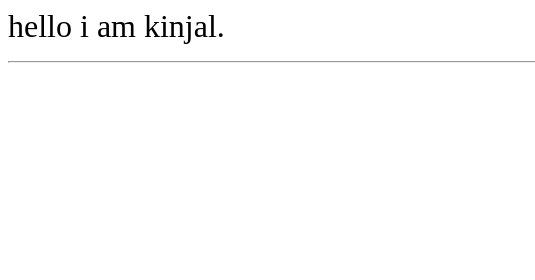
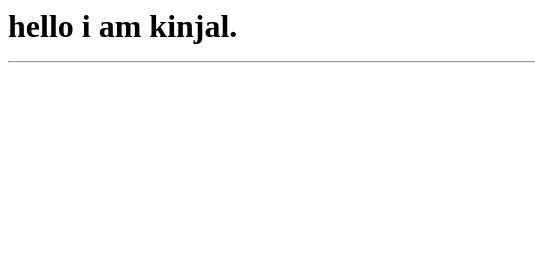
Before and after one commit to Kinjaldhoriya/Kinjaldhoriya.github.io, a plain HTML site: page index.html in a window 1280 px wide. Shown: the top 280 px of the page, 0-535 px from the left. Drawn offline with Linux system fonts and the light colour scheme.

Commit message:
add bold

```diff
--- a/index.html
+++ b/index.html
@@ -22,7 +22,7 @@ tr:nth-child(even) {
 <body>
 <font size=6 face="curlz MT">
 
-hello i am kinjal.<br>
+<b>hello i am kinjal.</b><br>
 <title>insert images</title>
 <center><hr><img src="images/WhatsApp Image 2024-08-20 at 11.50.10 PM.jpeg"width="200px height=200px"><hr></center>
 
```
